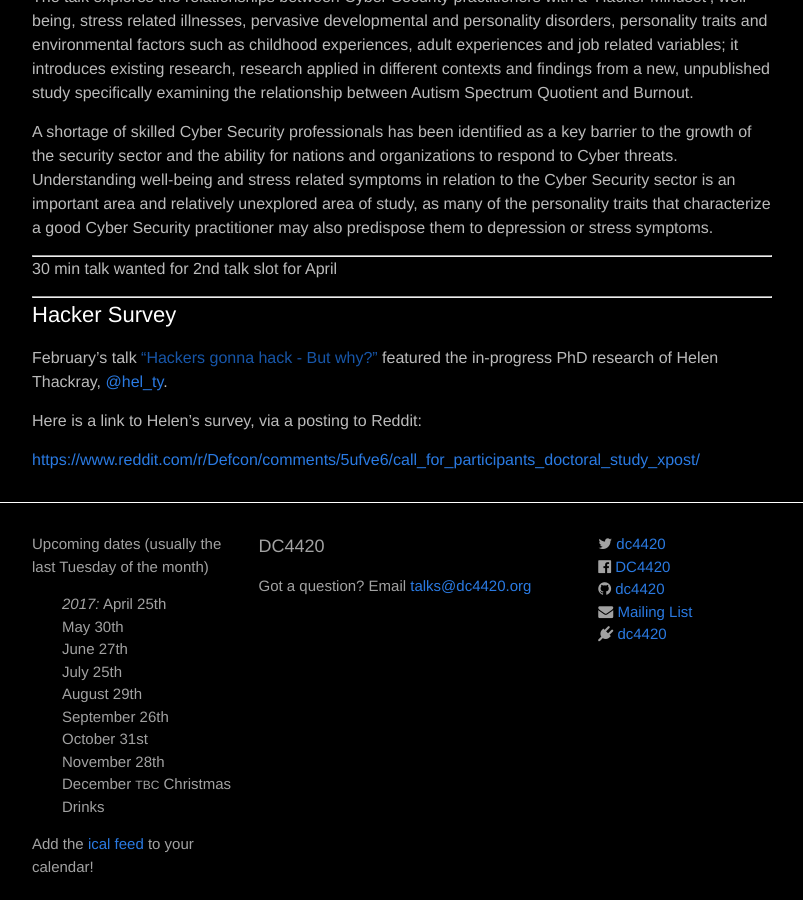
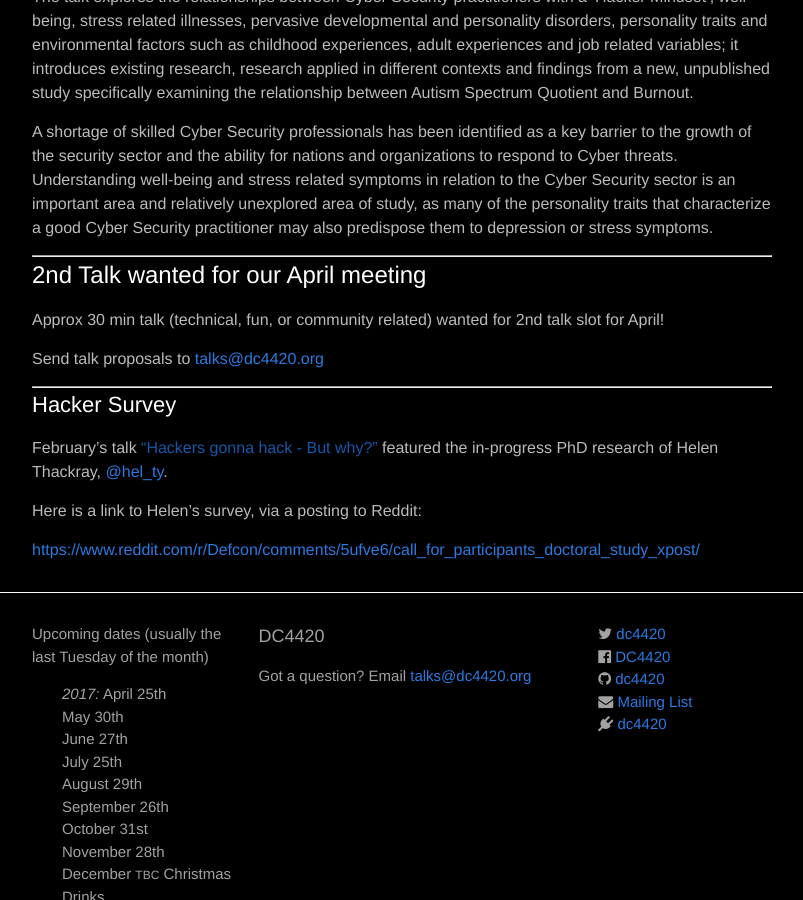
Before and after one commit to dc4420/website, a Jekyll site: the page built from _posts/2017-04-25-talks.markdown, in a window 1280 px wide and 900 px high, scrolled down 542 px. Shown: the whole window, without its empty margins (238-1041 px from the left). Built offline with Jekyll 4.4.1, drawn with Linux system fonts in a browser that asks for light colours; nearby versions of some CDN libraries.

Commit message:
highlight contact address for submitting 2nd talk

```diff
--- a/_posts/2017-04-25-talks.markdown
+++ b/_posts/2017-04-25-talks.markdown
@@ -23,7 +23,11 @@
 
 <hr>
 
-30 min talk wanted for 2nd talk slot for April
+# 2nd Talk wanted for our April meeting
+
+Approx 30 min talk (technical, fun, or community related) wanted for 2nd talk slot for April!
+
+Send talk proposals to <a href="mailto:{{ site.email }}">{{ site.email }}</a>
 
 <hr>
 
```
